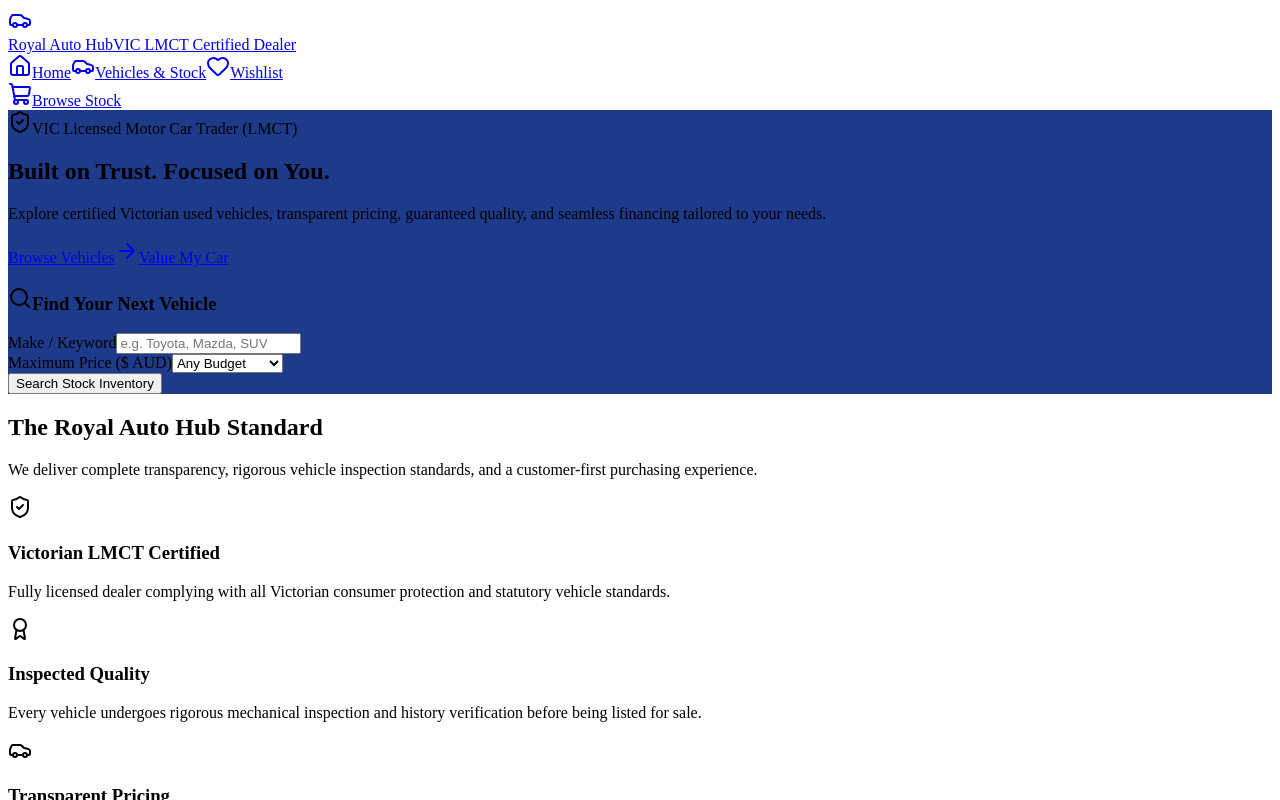
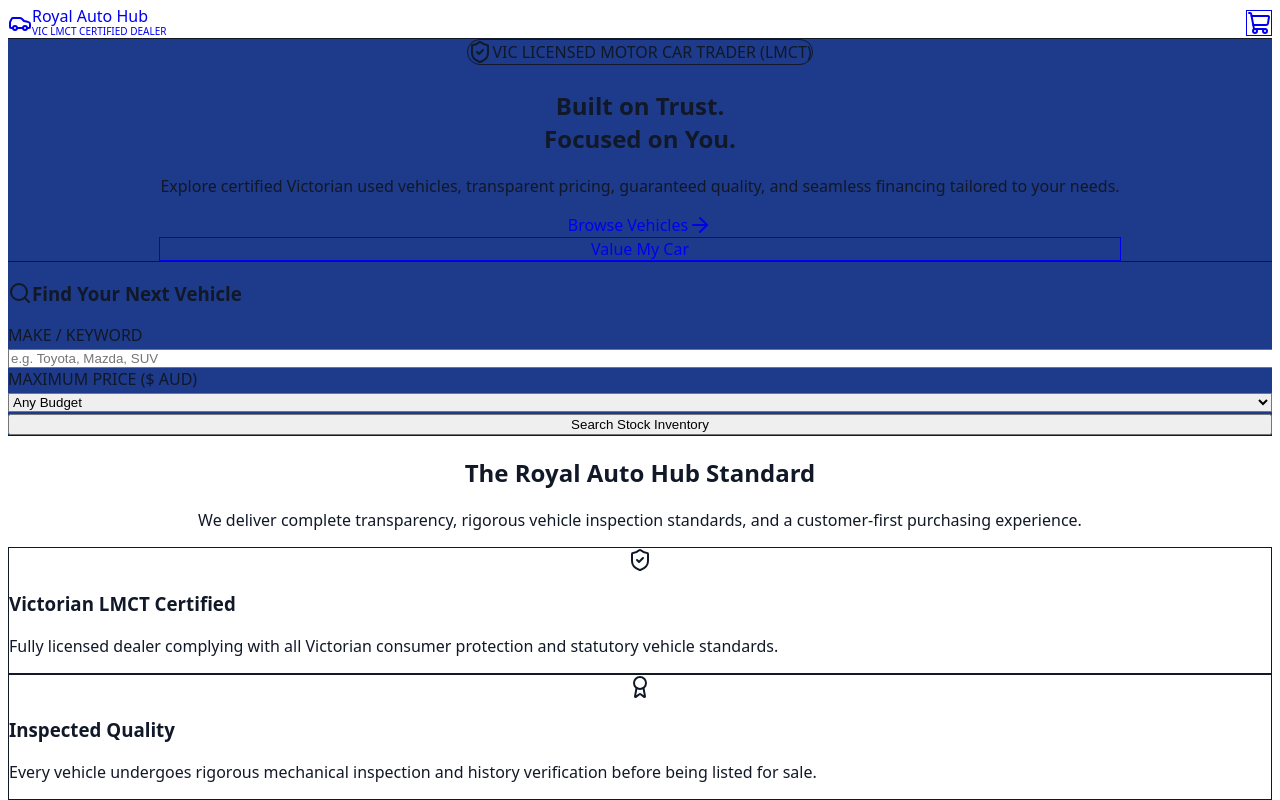
Before and after one commit to JobsInformation/turbomandi-web, a Next.js app: page / in a window 1280 px wide. Shown: the top 800 px of the page. Built offline with nearby package versions, Linux system fonts and the light colour scheme.

Commit message:
Fix: Restore global Tailwind CSS stylesheet import in root layout

```diff
--- a/app/layout.tsx
+++ b/app/layout.tsx
@@ -1,3 +1,4 @@
+import './globals.css';
 import Navbar from '@/components/Navbar';
 
 export default function RootLayout({
@@ -7,7 +8,7 @@
 }) {
   return (
     <html lang="en">
-      <body className="bg-white text-gray-900 min-h-screen flex flex-col">
+      <body className="bg-white text-gray-900 min-h-screen flex flex-col antialiased">
         <Navbar />
         <main className="flex-grow">{children}</main>
       </body>
```
